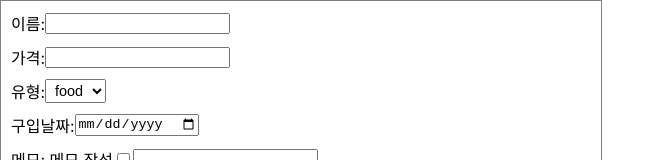
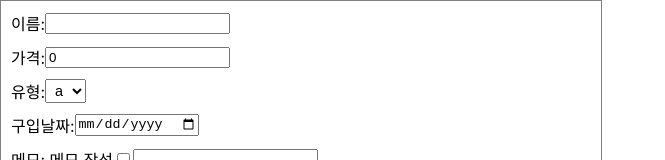
Before and after one commit to gongjuyeonhee/account-book, a React (Create React App) app: page / in a window 1280 px wide. Shown: the top 160 px of the page, without its empty margins (0-665 px from the left). Built offline with nearby package versions, Linux system fonts and the light colour scheme.

Commit message:
useState로 값 핸들링하기

```diff
--- a/src/components/Forminput.js
+++ b/src/components/Forminput.js
@@ -1,26 +1,63 @@
-import React from "react";
+import React, { useState } from "react";
 import "./Forminput.css";
 
 //이름, 가격, 유형, 구입날자, 메모, 재구매의사
 const Forminput = () => {
+  const [itemState, setItemState] = useState({
+    name: "",
+    price: 0,
+    itemType: "",
+    purchaseDay: null,
+    memo: "",
+    reOrder: true,
+  });
+
+  const nameChangeHandler = (e) => {
+    setItemState((prevState) => ({ ...prevState, name: e.target.value }));
+    console.log(itemState.name);
+  };
+
+  const priceChangeHandler = (e) => {
+    setItemState((prevState) => ({ ...prevState, price: e.target.value }));
+    console.log(itemState.price);
+  };
+
+  const typeChangeHandler = (e) => {
+    setItemState((prevState) => ({ ...prevState, itemType: e.target.value }));
+  };
+
   return (
     <form className="form-input-box">
       <div className="box">
         <label for="name">이름: </label>
-        <input type="text" required />
+        <input
+          type="text"
+          value={itemState.name}
+          onChange={nameChangeHandler}
+          required
+        />
       </div>
       <div className="box">
         <label for="price">가격: </label>
-        <input type="number" required />
+        <input
+          type="number"
+          value={itemState.price}
+          onChange={priceChangeHandler}
+          required
+        />
       </div>
       <div className="box">
         <label for="name">유형: </label>
-        <select name="food-type">
-          <option value="food">food</option>
-          <option value="food">food</option>
-          <option value="food">food</option>
-          <option value="food">food</option>
-          <option value="food">food</option>
+        <select
+          name="food-type"
+          value={itemState.itemType}
+          onChange={typeChangeHandler}
+        >
+          <option value="aaa">a</option>
+          <option value="bbb">b</option>
+          <option value="ccc">c</option>
+          <option value="ddd">d</option>
+          <option value="eee">e</option>
         </select>
       </div>
       <div className="box">
```
